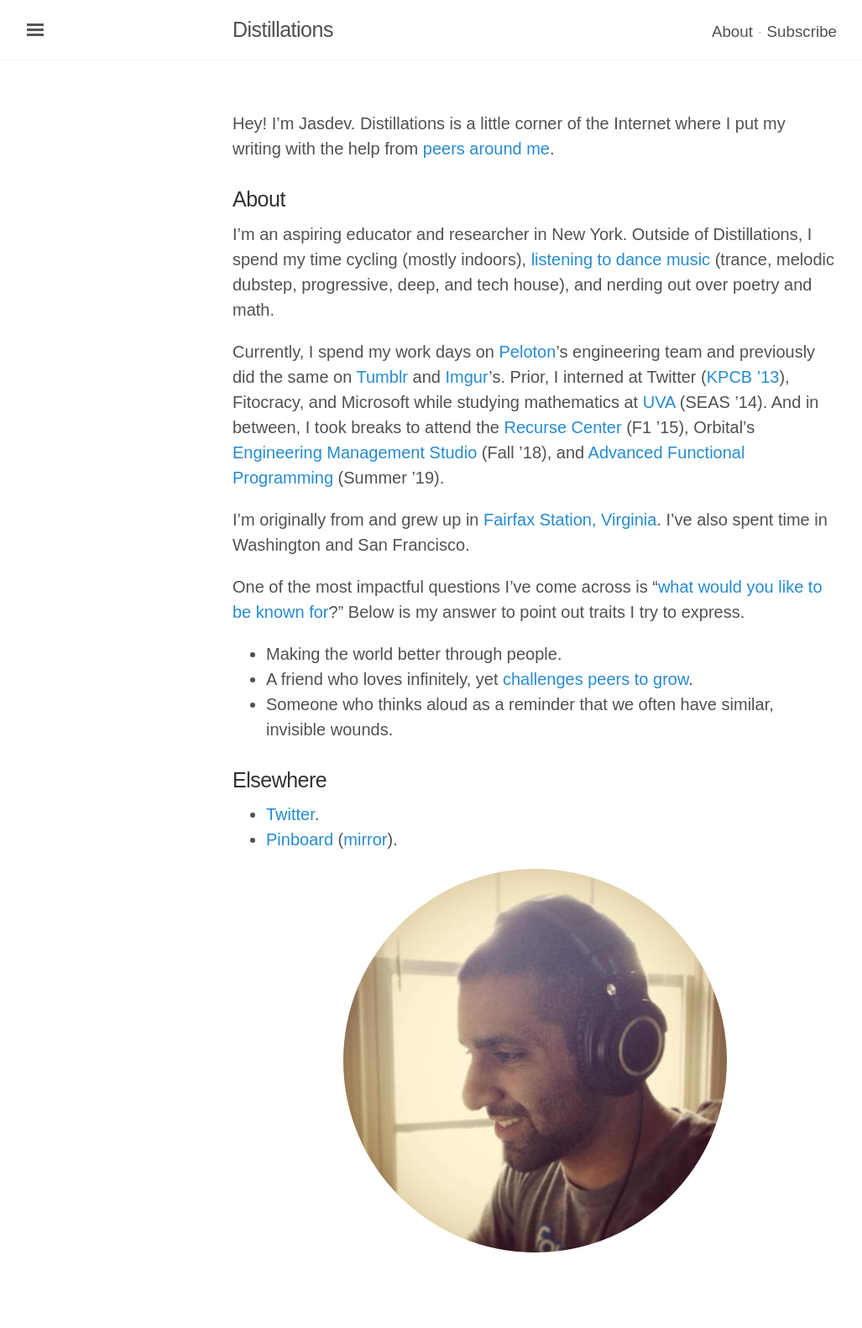
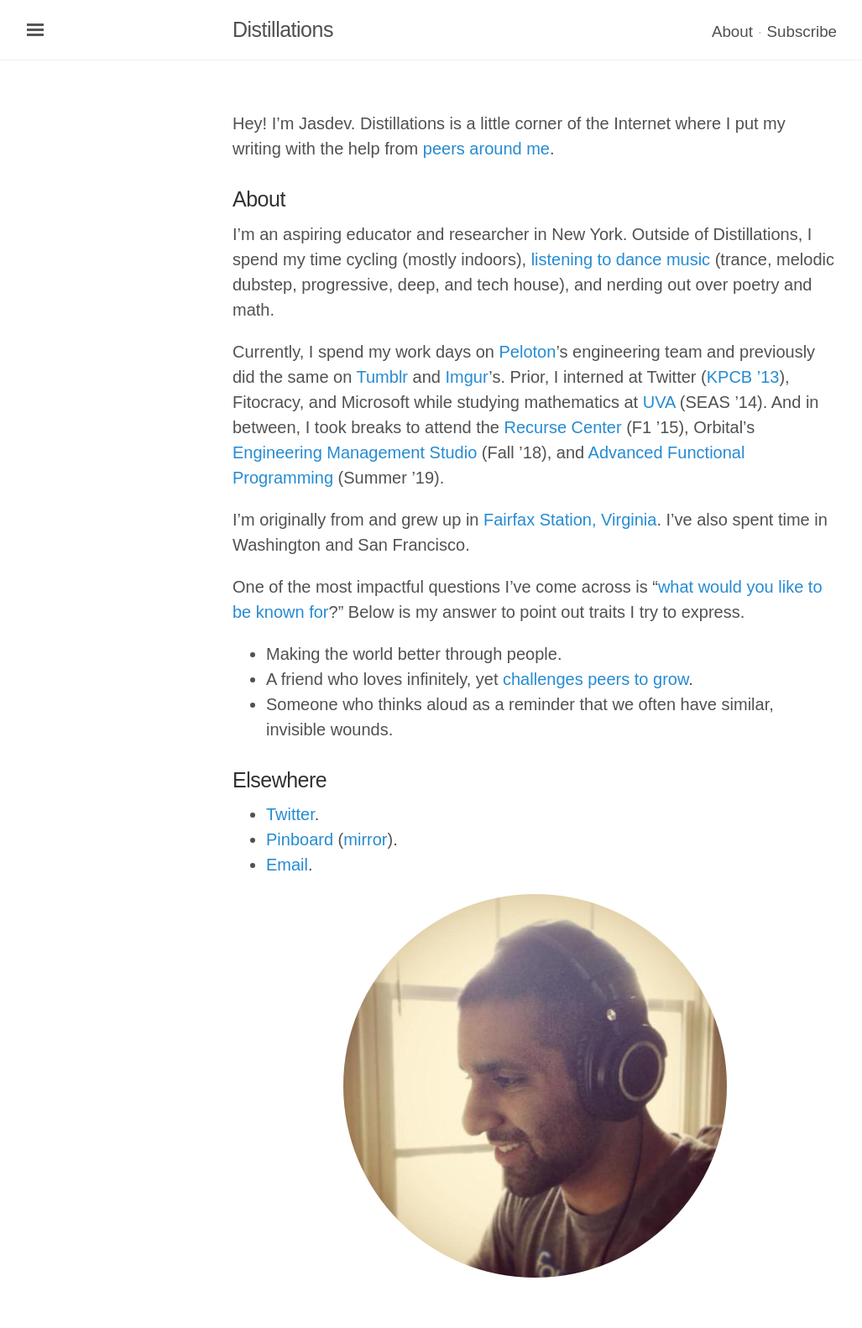
Before and after one commit to rvsrvs/jasdev.github.io, a Jekyll site: the page built from about.md, in a window 1280 px wide. Shown: the whole page at 84% size, without its empty margins (3-1030 px from the left). Built offline with Jekyll 4.4.1, drawn with Linux system fonts in a browser that asks for light colours; some web fonts are replaced; before the commit the page ends 1552 px from its top, so only the background shows below that.

Commit message:
Adding personal email.

```diff
--- a/about.md
+++ b/about.md
@@ -24,5 +24,6 @@ One of the most impactful questions I’ve come across is “[what would you lik
 
 - [Twitter](https://twitter.com/jasdev).
 - [Pinboard](https://pinboard.in/u:jasdev) ([mirror](https://twitter.com/_substrate)).
+- [Email](mailto:j@jasdev.me).
 
 ![](/public/images/about-pic.png){: .center-image }
```
